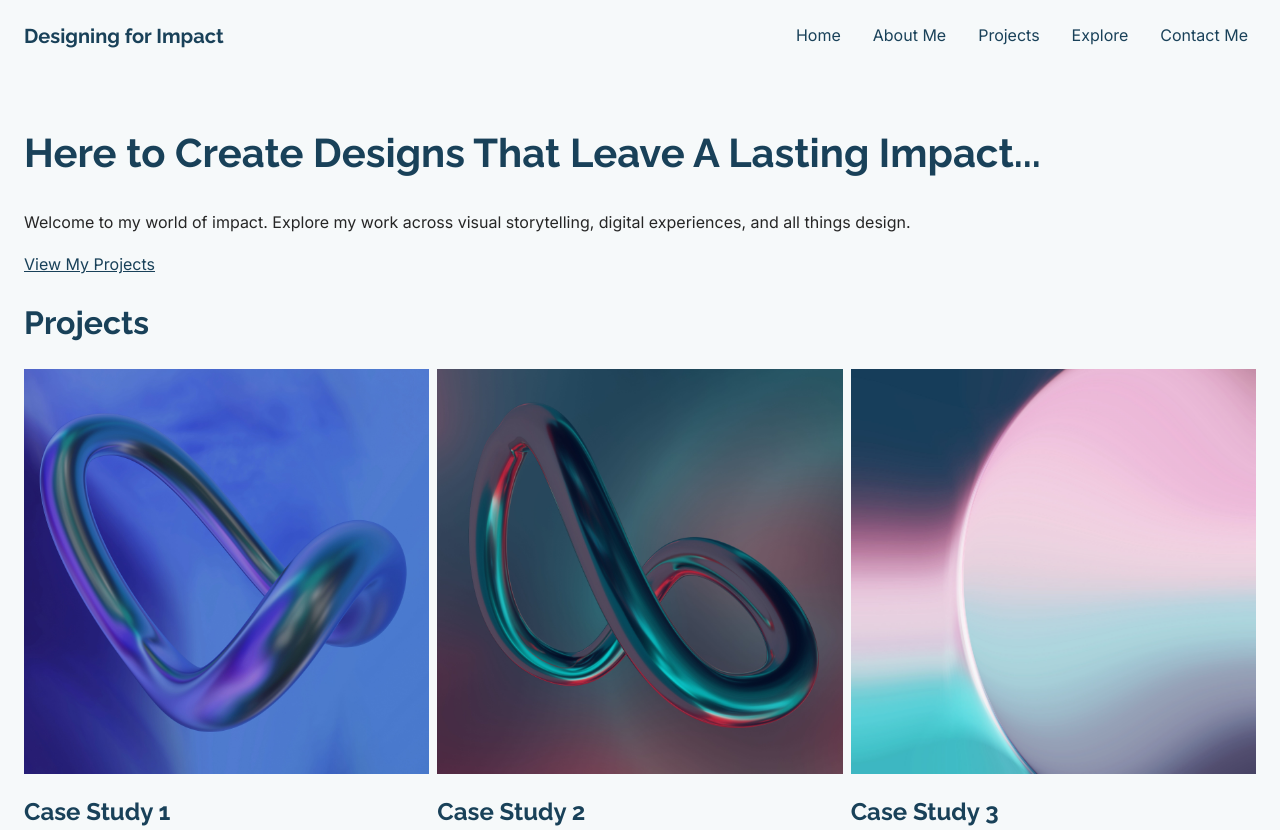
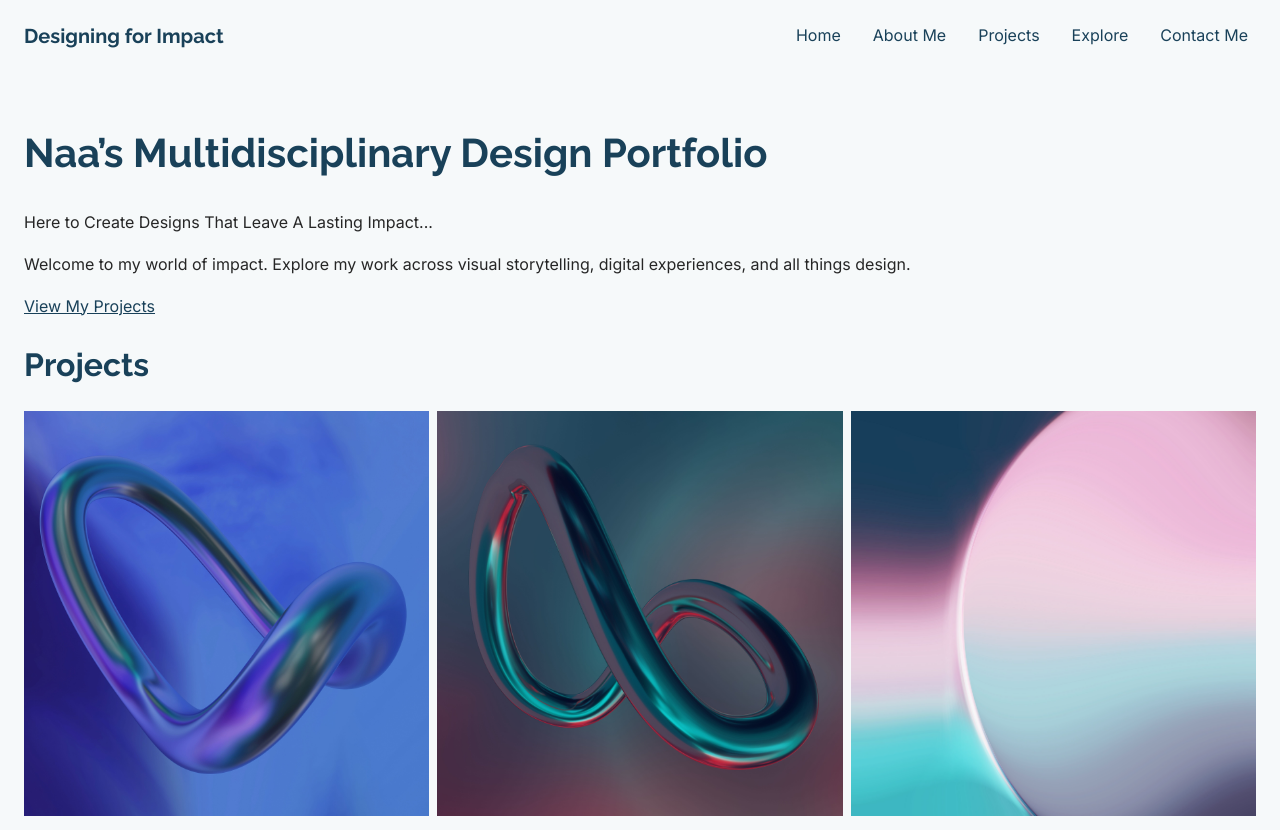
Before and after one commit to addy0013/addy0013-a8, a plain HTML site: page index.html in a window 1280 px wide. Shown: the top 830 px of the page. Drawn offline with Linux system fonts and the light colour scheme.

Commit message:
Audit heading levels

```diff
--- a/index.html
+++ b/index.html
@@ -29,7 +29,12 @@
   <main id="main">
     <!-- creating hero section -->
     <section>
-      <h1>Here to Create Designs That Leave A Lasting Impact...</h1>
+      <!-- <h1>Here to Create Designs That Leave A Lasting Impact...</h1> -->
+      <!-- chainging h1 to match correct heading structure and state topic plainly -->
+      <h1>Naa’s Multidisciplinary Design Portfolio</h1>
+      <p class="hero-tagline">
+        Here to Create Designs That Leave A Lasting Impact...
+      </p>
       <p>Welcome to my world of impact. Explore my work across visual storytelling, digital experiences, and all things design.</p>
 
       <a href="projects.html">View My Projects</a>
```
Also changed, not shown: contact.html (+4 -1 lines), explore.html (+4 -1 lines).
